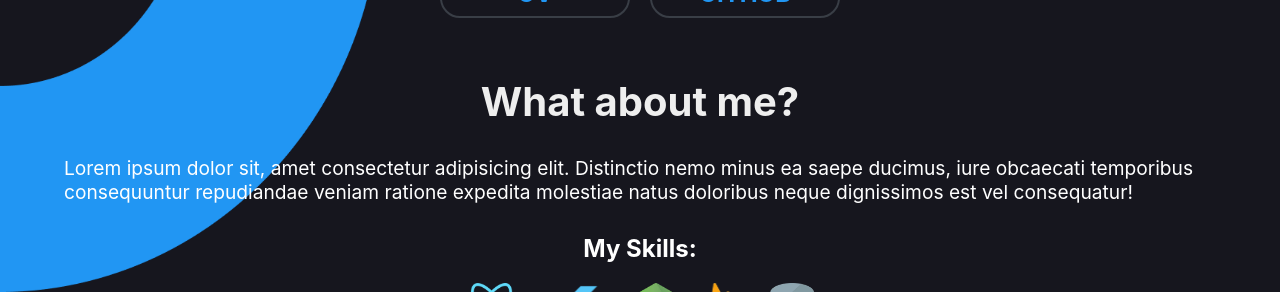
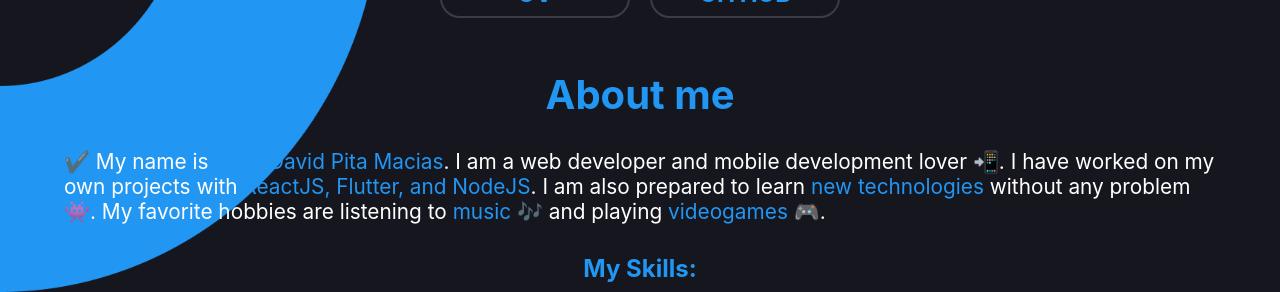
Before and after one commit to PitMac/MyPortfolioWithReact, a React (Vite) app: page / in a window 1280 px wide. Shown: the part 508-800 px from the top of the page. Built offline with nearby package versions, Linux system fonts and the light colour scheme.

Commit message:
add tooltip & improve style

```diff
--- a/src/pages/About/index.css
+++ b/src/pages/About/index.css
@@ -28,7 +28,7 @@
 }
 
 .aboutMe {
-  font-size: 1.2rem;
+  font-size: 1.3rem;
   color: white;
   margin: 30px 0px;
 }
@@ -47,16 +47,16 @@
 }
 
 @media (max-width: 1305px) {
-  .aboutSection {
-    display: flex;
-    width: 100%;
-  }
   .about {
     display: grid;
     grid-template-columns: 1fr;
     margin: auto;
     width: 90%;
     height: 100vh;
+  }
+  .aboutSection {
+    display: flex;
+    width: 100%;
   }
   .skillSection {
     display: flex;
@@ -100,6 +100,10 @@
 
   .imgLogo2 {
     justify-self: center;
-    width: 80vw;
+    width: 70vw;
+  }
+  .about {
+    display: grid;
+    grid-template-rows: 1fr 0.7fr;
   }
 }
--- a/src/pages/About/index.jsx
+++ b/src/pages/About/index.jsx
@@ -10,7 +10,7 @@ export default function About() {
   const skills = [
     {
       src: React,
-      alt: "React",
+      alt: "React & React Native",
     },
     {
       src: Flutter,
@@ -34,17 +34,28 @@ export default function About() {
     <div id="About">
       <div className="about">
         <section className="aboutSection">
-          <h1 className="subtitle">What about me?</h1>
+          <h1 className="subtitle">
+            <span className="colorText">About me</span>
+          </h1>
           <p className="aboutMe">
-            Lorem ipsum dolor sit, amet consectetur adipisicing elit. Distinctio
-            nemo minus ea saepe ducimus, iure obcaecati temporibus consequuntur
-            repudiandae veniam ratione expedita molestiae natus doloribus neque
-            dignissimos est vel consequatur!
+            ✔️ My name is{" "}
+            <span className="colorText">Jhon David Pita Macias</span>. I am a
+            web developer and mobile development lover 📲. I have worked on my
+            own projects with{" "}
+            <span className="colorText">ReactJS, Flutter, and NodeJS</span>. I
+            am also prepared to learn{" "}
+            <span className="colorText">new technologies</span> without any
+            problem 👾. My favorite hobbies are listening to{" "}
+            <span className="colorText">music</span> 🎶 and playing{" "}
+            <span className="colorText">videogames</span> 🎮.
           </p>
-          <h2 className="skillTitle">My Skills:</h2>
+          <h2 className="skillTitle">
+            <span className="colorText"> My Skills:</span>
+          </h2>
           <section className="skillSection">
             {skills.map((skill) => (
               <img
+                title={skill.alt}
                 key={skill.alt}
                 className="skillImg"
                 src={skill.src}
--- a/src/pages/Projects/index.css
+++ b/src/pages/Projects/index.css
@@ -26,6 +26,7 @@
   text-align: center;
   text-decoration: none;
 }
+
 .projectItem:hover {
   background-color: #0d304d36;
   border: 1px solid var(--secondary-color);
--- a/src/pages/Projects/index.jsx
+++ b/src/pages/Projects/index.jsx
@@ -40,7 +40,9 @@ export default function Projects() {
   ];
   return (
     <div id="Projects">
-      <h2 className="subtitle">My Projects</h2>
+      <h2 className="subtitle">
+        <span className="colorText">My Projects</span>
+      </h2>
       <div className="projects">
         {projects.map((project) => (
           <a
```
